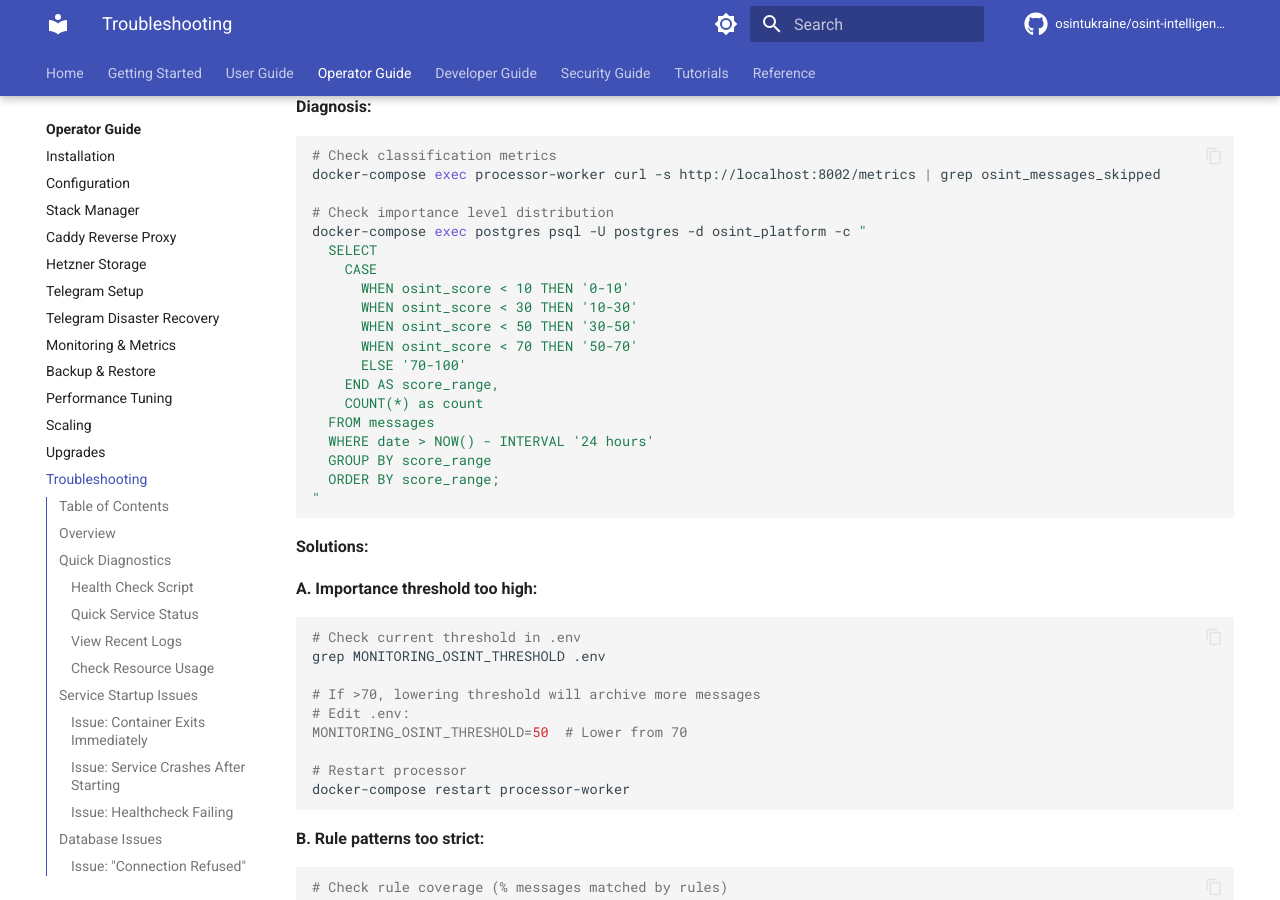
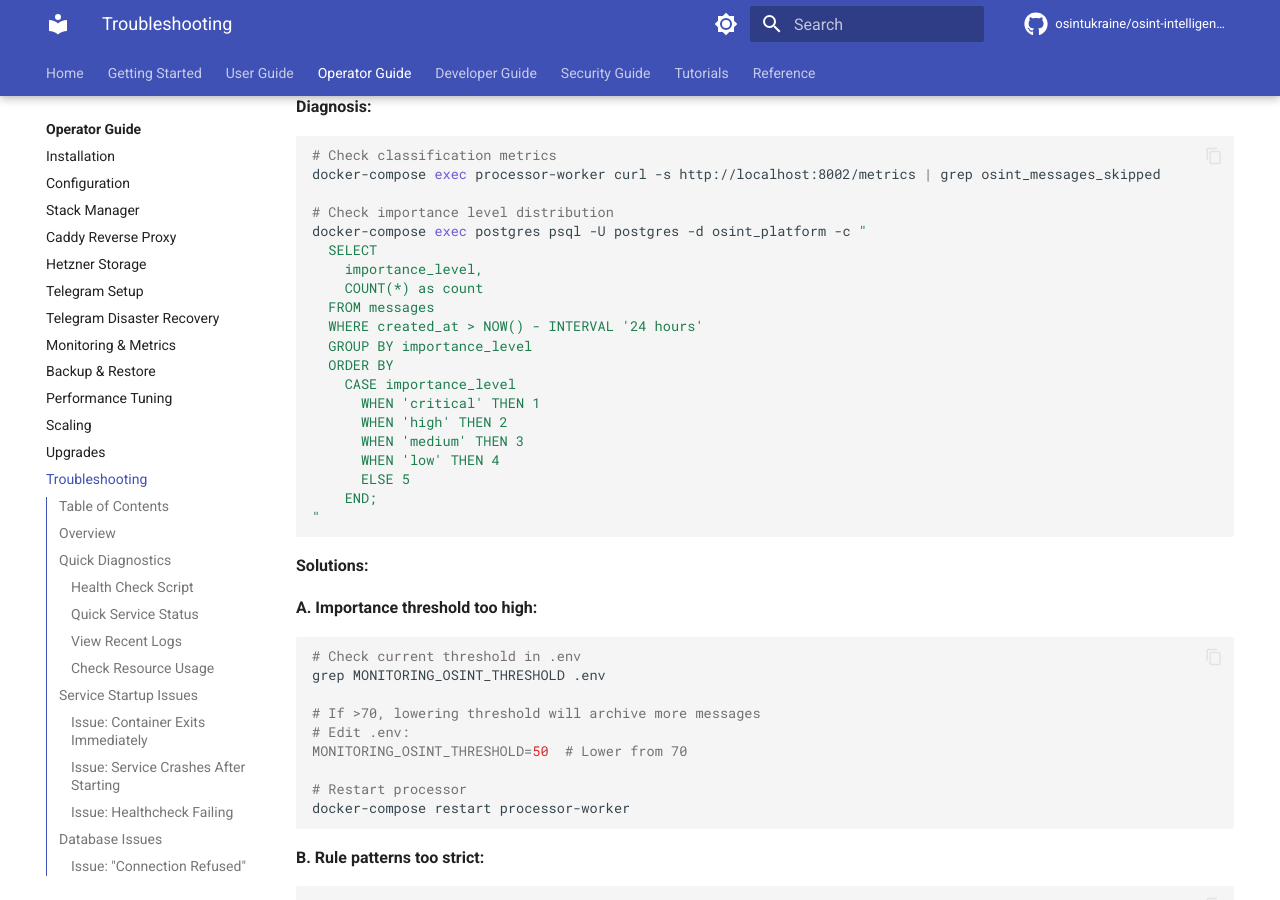
Before and after one commit to osintukraine/osint-platform-docs, an MkDocs documentation site: the page built from docs/operator-guide/troubleshooting.md, in a window 1280 px wide and 900 px high, scrolled down 15186 px. Built offline with MkDocs 1.6.1 and Material for MkDocs 9.7.7, drawn with Linux system fonts in a browser that asks for light colours; comment, search, counter and statistics services are not loaded; the version menu is left out; some of the changed text lies outside the part shown.

Commit message:
fix(docs): update SQL examples to use importance_level column
The osint_score column no longer exists in the schema.
Updated troubleshooting SQL queries to use importance_level instead.

🤖 Generated with [Claude Code](https://claude.com/claude-code)

Co-Authored-By: Claude <noreply@anthropic.com>

````diff
--- a/docs/operator-guide/troubleshooting.md
+++ b/docs/operator-guide/troubleshooting.md
@@ -484,8 +484,8 @@ CREATE INDEX CONCURRENTLY idx_messages_date_id ON messages(date DESC, id DESC);
 -- Index for channel-specific queries
 CREATE INDEX CONCURRENTLY idx_messages_channel_date ON messages(channel_id, date DESC);
 
--- Index for OSINT score filtering
-CREATE INDEX CONCURRENTLY idx_messages_osint_score ON messages(osint_score DESC) WHERE osint_score > 50;
+-- Index for importance level filtering
+CREATE INDEX CONCURRENTLY idx_messages_importance ON messages(importance_level) WHERE importance_level IS NOT NULL;
 
 -- Index for spam filtering
 CREATE INDEX CONCURRENTLY idx_messages_spam ON messages(spam, date DESC);
@@ -794,18 +794,19 @@ docker-compose exec processor-worker curl -s http://localhost:8002/metrics | gre
 # Check importance level distribution
 docker-compose exec postgres psql -U postgres -d osint_platform -c "
   SELECT
-    CASE
-      WHEN osint_score < 10 THEN '0-10'
-      WHEN osint_score < 30 THEN '10-30'
-      WHEN osint_score < 50 THEN '30-50'
-      WHEN osint_score < 70 THEN '50-70'
-      ELSE '70-100'
-    END AS score_range,
+    importance_level,
     COUNT(*) as count
   FROM messages
-  WHERE date > NOW() - INTERVAL '24 hours'
-  GROUP BY score_range
-  ORDER BY score_range;
+  WHERE created_at > NOW() - INTERVAL '24 hours'
+  GROUP BY importance_level
+  ORDER BY
+    CASE importance_level
+      WHEN 'critical' THEN 1
+      WHEN 'high' THEN 2
+      WHEN 'medium' THEN 3
+      WHEN 'low' THEN 4
+      ELSE 5
+    END;
 "
 ```
 
@@ -1270,7 +1271,7 @@ docker-compose restart processor-worker
 **Symptoms:**
 
 - Grafana → AI/ML Processing → LLM Success Rate shows <90%
-- Many messages have NULL osint_score
+- Many messages have NULL importance_level
 
 **Diagnosis:**
 
````
